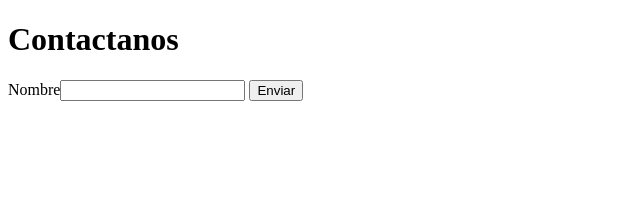
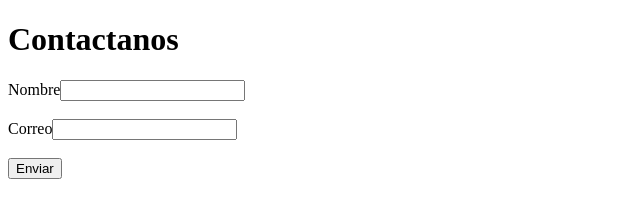
Before and after one commit to PaolaOrnelas021205/ProyectoFalse, a plain HTML site: page contacto.html in a window 1280 px wide. Shown: the whole page, without its empty margins (0-640 px from the left). Drawn offline with Linux system fonts and the light colour scheme.

Commit message:
Se agrego correo a contacto y estamos en la rama de pruebas

```diff
--- a/contacto.html
+++ b/contacto.html
@@ -8,7 +8,8 @@
 <body>
     <h1>Contactanos</h1>
     <form>
-        Nombre<input type="text"/>
+        Nombre<input type="text"/><br><br>
+        Correo<input type="email"/><br><br>
         <button type="button">Enviar</button>
     </form>
 </body>
```
